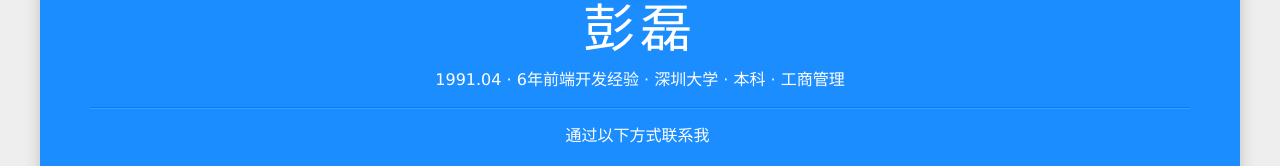
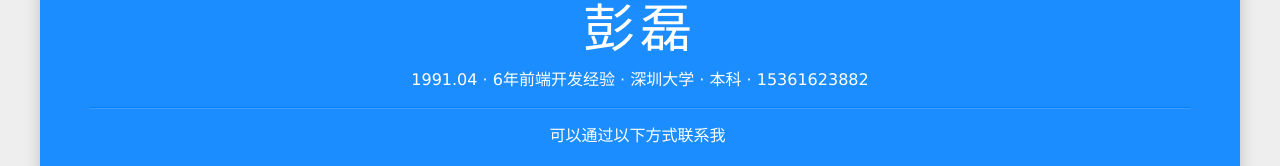
Before and after one commit to cppypl/nodeJs-blog, a website: page views/main/resume.html in a window 1280 px wide. Shown: the part 195-361 px from the top of the page. Drawn offline with Linux system fonts and the light colour scheme; a web font is replaced by a local one.

Commit message:
简历修改

```diff
--- a/views/main/resume.html
+++ b/views/main/resume.html
@@ -16,14 +16,14 @@
              <section class="title">
                  <div class="headImg"><img src="/public/images/headimg.jpg" width="100%"></div>
               <div class="name">
-               <h1>彭磊<small><span>1991.04 · <em class="yearNum">7</em>年前端开发经验</span><span class="dian"> · </span><span>深圳大学 &middot; 本科 · 工商管理</span></small></h1>
+               <h1>彭磊<small><span>1991.04 · <em class="yearNum">7</em>年前端开发经验</span><span class="dian"> · </span><span>深圳大学 &middot; 本科 · 15361623882</span></small></h1>
               </div>
 
              </section>
 
              <section class="contact">
                 <div class="job">
-                  <h2>通过以下方式联系我</h2>
+                  <h2>可以通过以下方式联系我</h2>
                 </div>
               <ul>
                <li><a href="/" target="_blank"><i class="iconfont">&#xe610;</i></a></li>
@@ -260,5 +260,6 @@
                 })
 
             </script>
+
     </body>
 </html>
```
